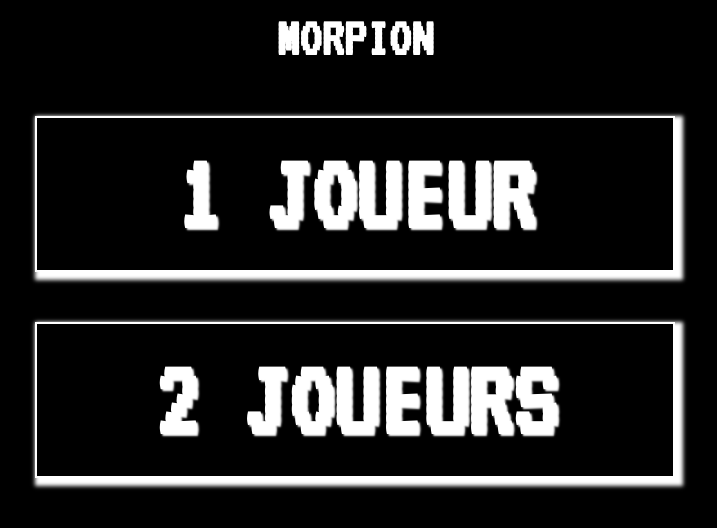
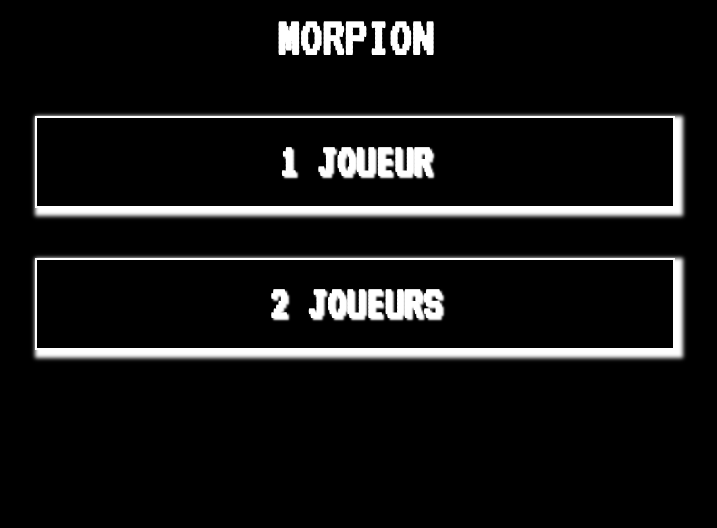
Before and after one commit to chris45560/game_morpion, a PHP site: page /index.php in a window 1280 px wide. Shown: the top 528 px of the page, without its empty margins (285-1002 px from the left). Run offline with PHP 8.4, Linux system fonts and the light colour scheme; some libraries are stand-ins or nearby versions.

Commit message:
update css

```diff
--- a/css/style.css
+++ b/css/style.css
@@ -31,13 +31,18 @@ h2{
 a{
 	text-decoration: none;
 	color: white;
-	font-size: 7rem;
+	font-size: 3rem;
 	display: block;
 	margin: 50px auto;
 	width: 50%;
 	height: 100%;
 	text-align: center;
 	cursor: pointer;
+}
+
+a:hover{
+	background-color: white;
+	color: black;
 }
 
 img{
```
